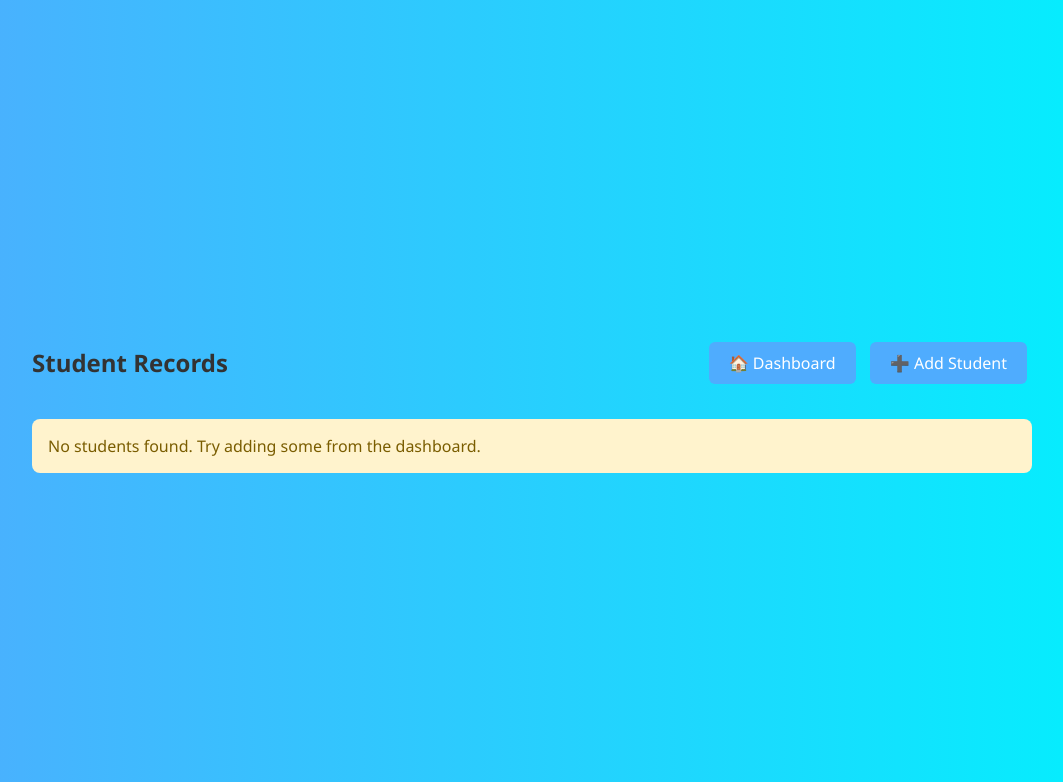
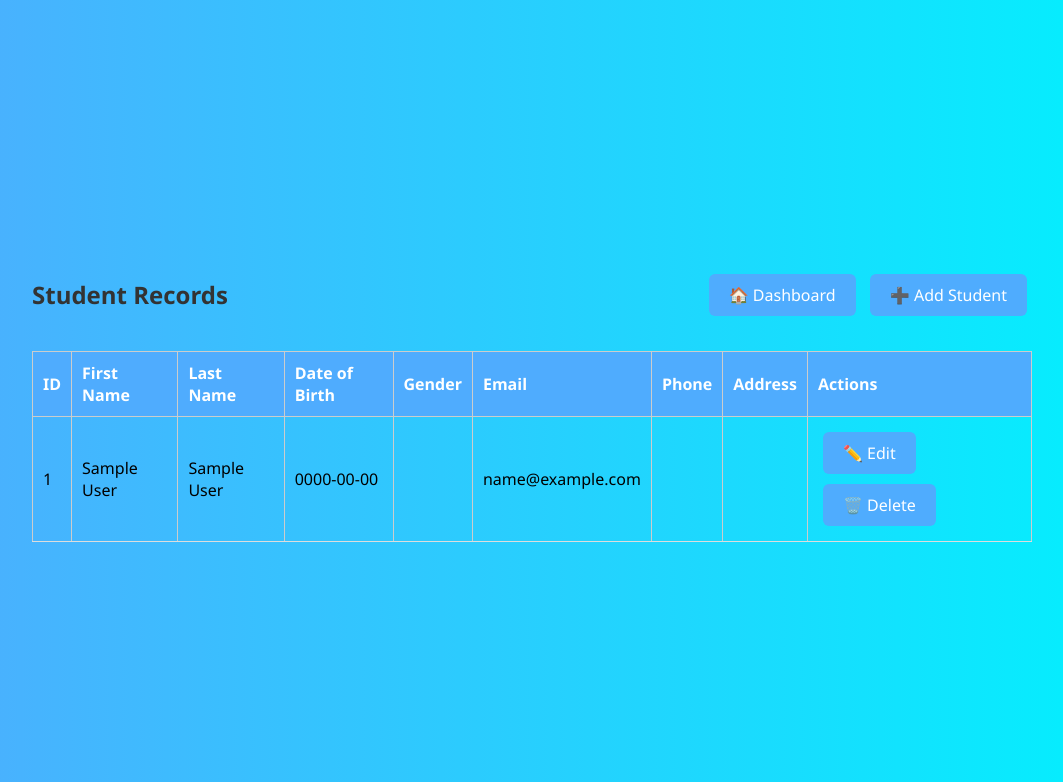
Before and after one commit to sreezoni2131877/student_record_system, a PHP site: page /view_student.php in a window 1280 px wide. Shown: the top 782 px of the page, without its empty margins (108-1171 px from the left). Run offline with PHP 8.4, Linux system fonts and the light colour scheme; the visitor is signed in with stand-in values (Sample User, id 1); data that the repository does not hold is empty.

Commit message:
Update view_student.php

```diff
--- a/view_student.php
+++ b/view_student.php
@@ -2,16 +2,8 @@
 session_start();
 include("db.php");
 
-// Handle delete
-if (isset($_GET['delete'])) {
-    $id = (int)$_GET['delete'];
-    mysqli_query($conn, "DELETE FROM students WHERE id=$id");
-    header("Location: view_student.php");
-    exit();
-}
-
 // Fetch students
-$result = mysqli_query($conn, "SELECT * FROM students ORDER BY id ASC");
+$result = mysqli_query($conn, "SELECT * FROM student ORDER BY StudentID ASC");
 ?>
 <!DOCTYPE html>
 <html>
@@ -23,6 +15,8 @@ $result = mysqli_query($conn, "SELECT * FROM students ORDER BY id ASC");
         .topbar { display:flex; justify-content:space-between; align-items:center; margin-bottom:20px; }
         .empty { padding: 16px; background: #fff3cd; color: #7a5d00; border-radius: 8px; }
         .actions a { margin-right: 8px; }
+        table { width:100%; border-collapse: collapse; }
+        th, td { border:1px solid #ccc; padding:8px; text-align:left; }
     </style>
 </head>
 <body>
@@ -40,28 +34,30 @@ $result = mysqli_query($conn, "SELECT * FROM students ORDER BY id ASC");
         <thead>
             <tr>
                 <th>ID</th>
-                <th>Student ID</th>
-                <th>Course</th>
-                <th>Enrol Date</th>
-                <th>CGPA</th>
-                <th>Attendance</th>
-                <th>Department</th>
+                <th>First Name</th>
+                <th>Last Name</th>
+                <th>Date of Birth</th>
+                <th>Gender</th>
+                <th>Email</th>
+                <th>Phone</th>
+                <th>Address</th>
                 <th>Actions</th>
             </tr>
         </thead>
         <tbody>
         <?php while ($row = mysqli_fetch_assoc($result)) { ?>
             <tr>
-                <td><?php echo htmlspecialchars($row['id']); ?></td>
-                <td><?php echo htmlspecialchars($row['student_id']); ?></td>
-                <td><?php echo htmlspecialchars($row['course']); ?></td>
-                <td><?php echo htmlspecialchars($row['enrol_date']); ?></td>
-                <td><?php echo htmlspecialchars($row['cgpa']); ?></td>
-                <td><?php echo htmlspecialchars($row['attendance']); ?>%</td>
-                <td><?php echo htmlspecialchars($row['department']); ?></td>
+                <td><?php echo htmlspecialchars($row['StudentID']); ?></td>
+                <td><?php echo htmlspecialchars($row['FirstName']); ?></td>
+                <td><?php echo htmlspecialchars($row['LastName']); ?></td>
+                <td><?php echo htmlspecialchars($row['DateOfBirth']); ?></td>
+                <td><?php echo htmlspecialchars($row['Gender']); ?></td>
+                <td><?php echo htmlspecialchars($row['Email']); ?></td>
+                <td><?php echo htmlspecialchars($row['Phone']); ?></td>
+                <td><?php echo htmlspecialchars($row['Address']); ?></td>
                 <td class="actions">
-                    <a class="btn" href="edit_student.php?id=<?php echo urlencode($row['id']); ?>">✏️ Edit</a>
-                    <a class="btn" href="view_student.php?delete=<?php echo urlencode($row['id']); ?>" onclick="return confirm('Delete this student?');">🗑️ Delete</a>
+                    <a class="btn" href="edit_student.php?id=<?php echo urlencode($row['StudentID']); ?>">✏️ Edit</a>
+                    <a class="btn" href="delete_student.php?id=<?php echo urlencode($row['StudentID']); ?>" onclick="return confirm('Delete this student?');">🗑️ Delete</a>
                 </td>
             </tr>
         <?php } ?>
```
